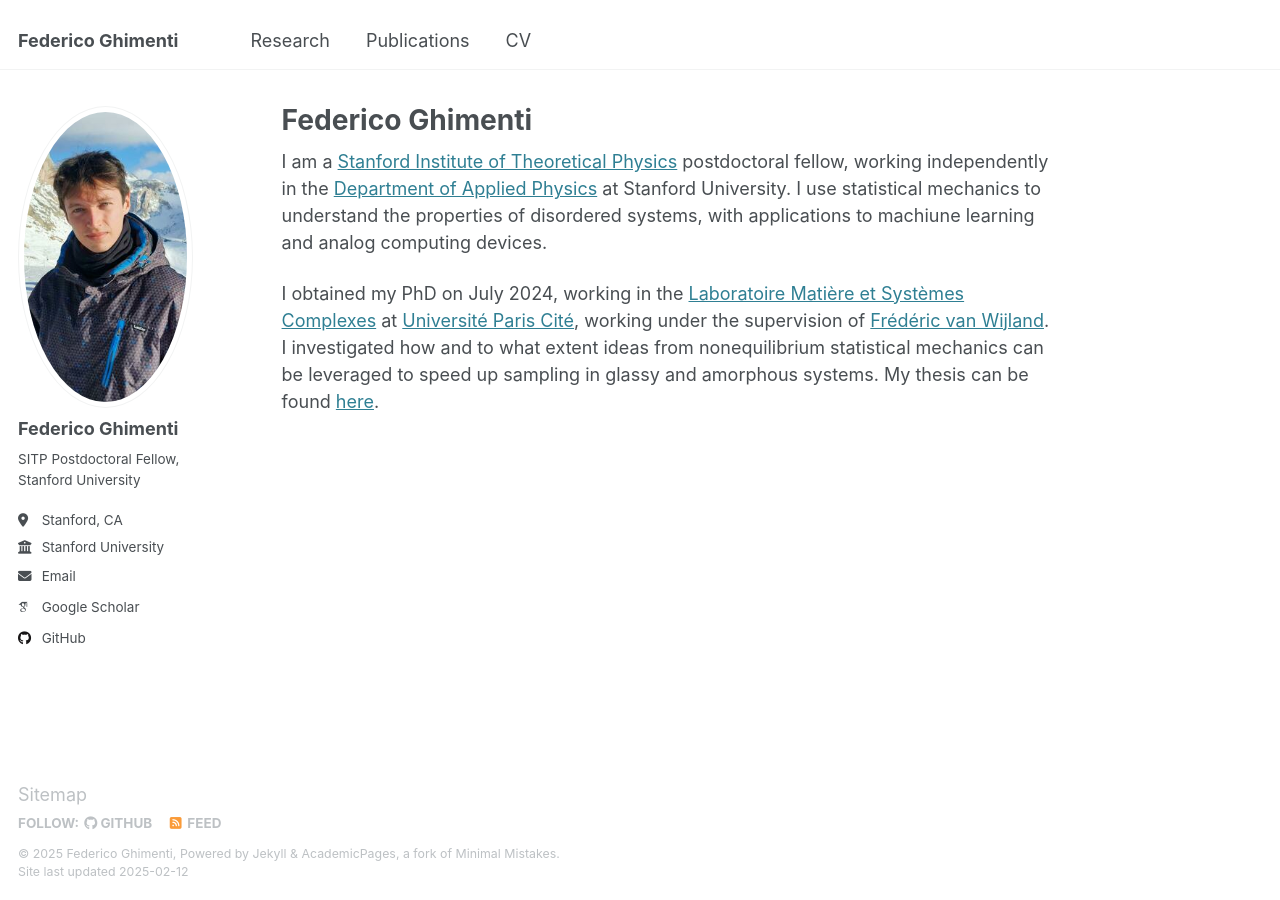
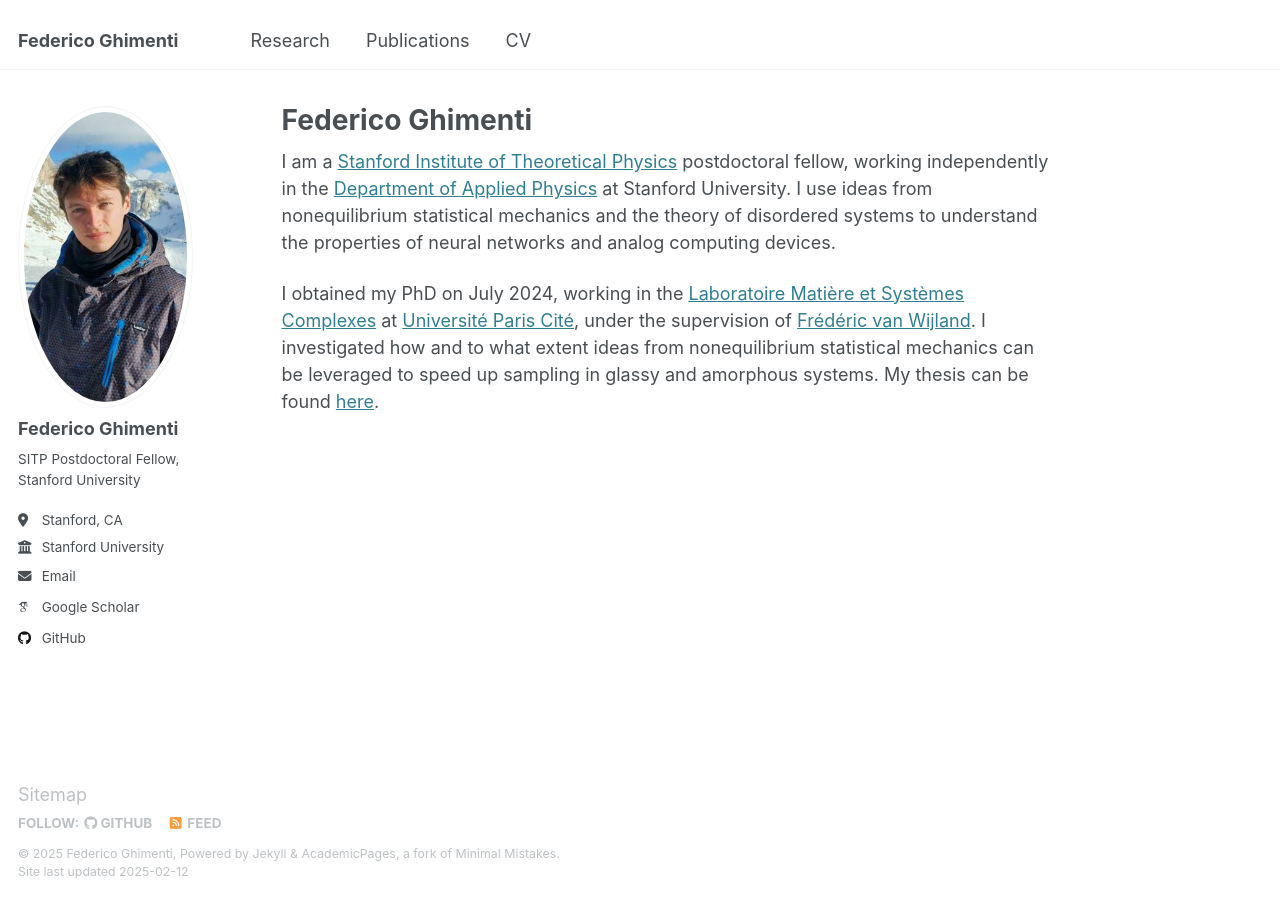
Before and after one commit to FedericoGhimenti/FedericoGhimenti.github.io, a Jekyll site: the page built from _pages/about.md, in a window 1280 px wide. Built offline with Jekyll 4.4.1, drawn with Linux system fonts in a browser that asks for light colours; some web fonts are replaced.

Commit message:
publications updated

```diff
--- a/_pages/about.md
+++ b/_pages/about.md
@@ -7,6 +7,6 @@ redirect_from:
   - /about.html
 ---
 
-I am a [Stanford Institute of Theoretical Physics](https://sitp.stanford.edu/) postdoctoral fellow, working independently in the [Department of Applied Physics](https://appliedphysics.stanford.edu/) at Stanford University. I use statistical mechanics to understand the properties of disordered systems, with applications to machiune learning and analog computing devices.
+I am a [Stanford Institute of Theoretical Physics](https://sitp.stanford.edu/) postdoctoral fellow, working independently in the [Department of Applied Physics](https://appliedphysics.stanford.edu/) at Stanford University. I use ideas from nonequilibrium statistical mechanics and the theory of disordered systems to understand the properties of neural networks and analog computing devices.
 
-I obtained my PhD on July 2024, working in the [Laboratoire Matière et Systèmes Complexes](https://msc.u-paris.fr/en/home/) at [Université Paris Cité](https://u-paris.fr/), working under the supervision of [Frédéric van Wijland](https://sites.google.com/site/fvanwijland/home?authuser=0). I investigated how and to what extent ideas from nonequilibrium statistical mechanics can be leveraged to speed up sampling in glassy and amorphous systems. My thesis can be found [here](files/Ghimenti_manuscript.pdf).
+I obtained my PhD on July 2024, working in the [Laboratoire Matière et Systèmes Complexes](https://msc.u-paris.fr/en/home/) at [Université Paris Cité](https://u-paris.fr/), under the supervision of [Frédéric van Wijland](https://sites.google.com/site/fvanwijland/home?authuser=0). I investigated how and to what extent ideas from nonequilibrium statistical mechanics can be leveraged to speed up sampling in glassy and amorphous systems. My thesis can be found [here](files/Ghimenti_manuscript.pdf).
```
